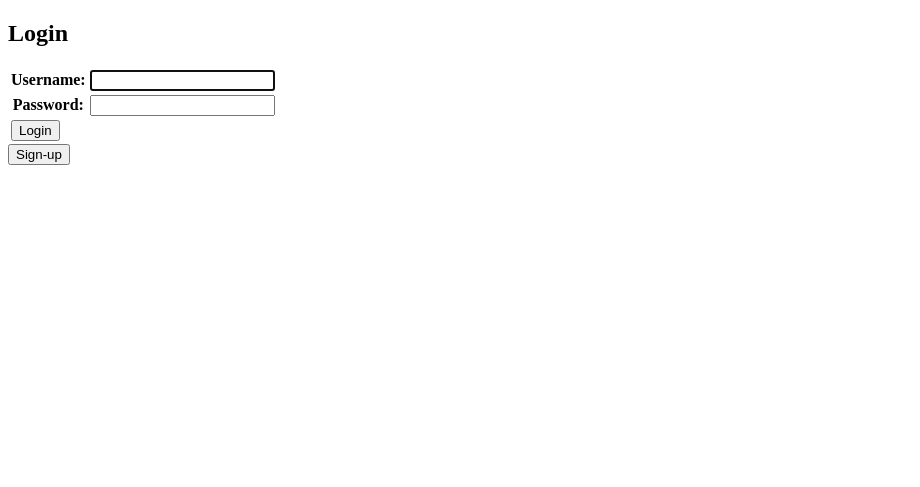
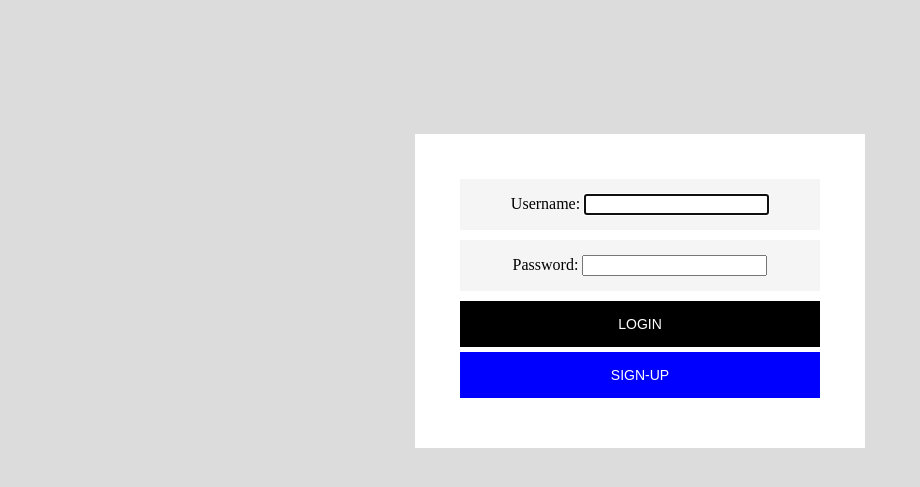
Before and after one commit to BioB3/ku-polls, a Django app: page /accounts/login/ in a window 1280 px wide. Shown: the top 487 px of the page, without its empty margins (0-920 px from the left). Run offline with Django 5.2, Linux system fonts and the light colour scheme.

Commit message:
add style to login and signup page

```diff
--- /dev/null
+++ b/polls/static/polls/auth.css
@@ -0,0 +1,39 @@
+.auth {
+    width: 500px;
+    padding: 10% 0 0;
+    margin: auto;
+}
+.form {
+    position: relative;
+    background: white;
+    max-width: 360px;
+    margin: 0 auto 100px;
+    padding: 45px;
+    text-align: center;
+}
+
+.input {
+    background: whitesmoke;
+    width: 100%;
+    margin: 0 0 10px;
+    padding: 15px;
+    box-sizing: border-box;
+    font-size: 16px;
+}
+
+.form button {
+    text-transform: uppercase;
+    outline: 0;
+    background: black;
+    width: 100%;
+    border: 0;
+    margin: 0 0 5px;
+    padding: 15px;
+    color: white;
+    font-size: 14px;
+    cursor: pointer;
+}
+
+body {
+    background: gainsboro;
+}
--- a/templates/registration/login.html
+++ b/templates/registration/login.html
@@ -3,24 +3,31 @@
 <head>
   <meta charset="UTF-8">
   <meta name="viewport" content="width=device-width, initial-scale=1.0">
+  {% load static %}
+  <link rel="stylesheet" href="{% static 'polls/auth.css' %}">
   <title>Login - KU Polls</title>
 </head>
 
-<body>
-<h2>Login</h2>
-<form method="post">
-  {% csrf_token %}
-  <table>
-    {{ form.as_table }}
-    <tr>
-    <td colspan="2"><button type="submit">Login</button> </td>
-    </tr>
-  </table>
-  <input type="hidden" name="next" value="{{next}}"/>
-  </form>
-  <a href="{% url 'signup' %}?next={{next}}">
-    <button>Sign-up</button>
-  </a>
-</body>
+<div class="auth">
+  <div class="form">
+      <form class="auth-form" method="post">
+        {% csrf_token %}
+        <div class="input">
+          {{ form.username.label_tag }}
+          {{ form.username}}
+        </div>
+
+        <div class="input">
+          {{ form.password.label_tag }}
+          {{ form.password  }}
+        </div>
+        <button type="submit">Login</button>
+        <input type="hidden" name="next" value="{{next}}"/>
+      </form>
+      <a href="{% url 'signup' %}?next={{next}}">
+        <button style="background-color:blue;">Sign-up</button>
+      </a>
+  </div>
+</div>
 
 </html>
```
Also changed, not shown: templates/registration/signup.html (+27 -11 lines).
